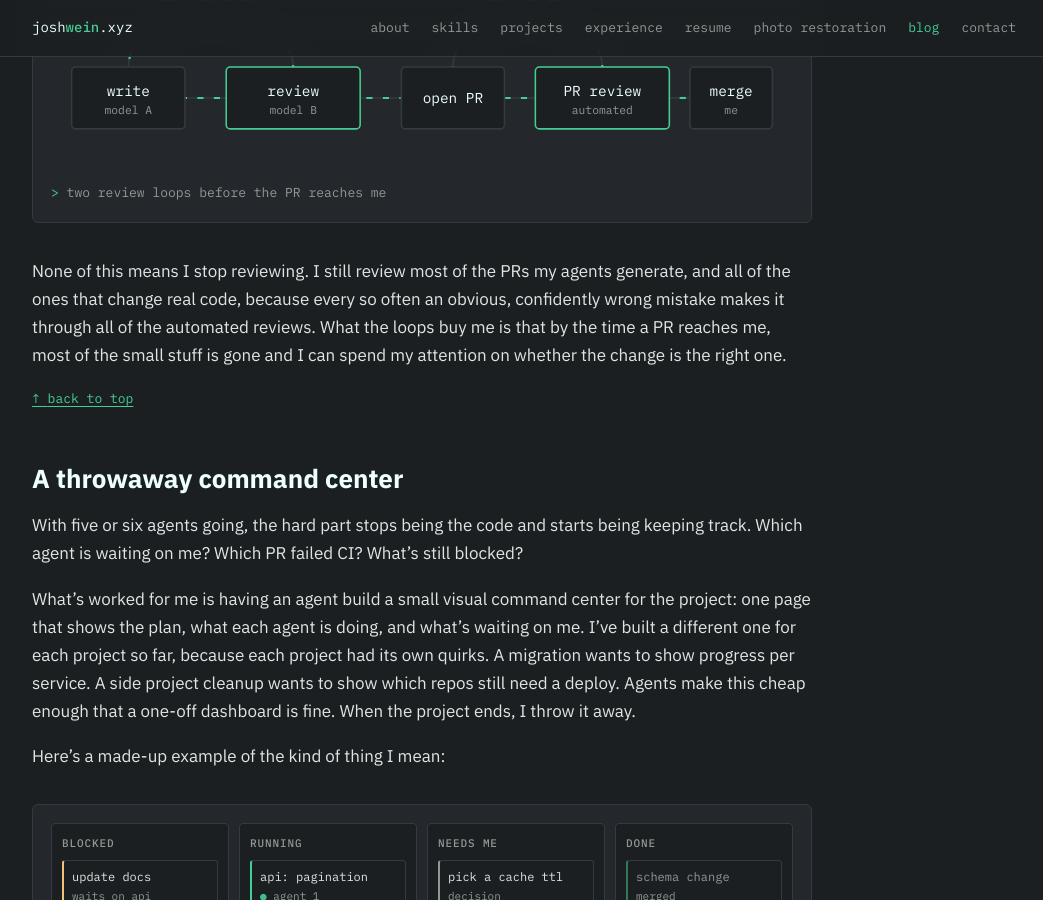
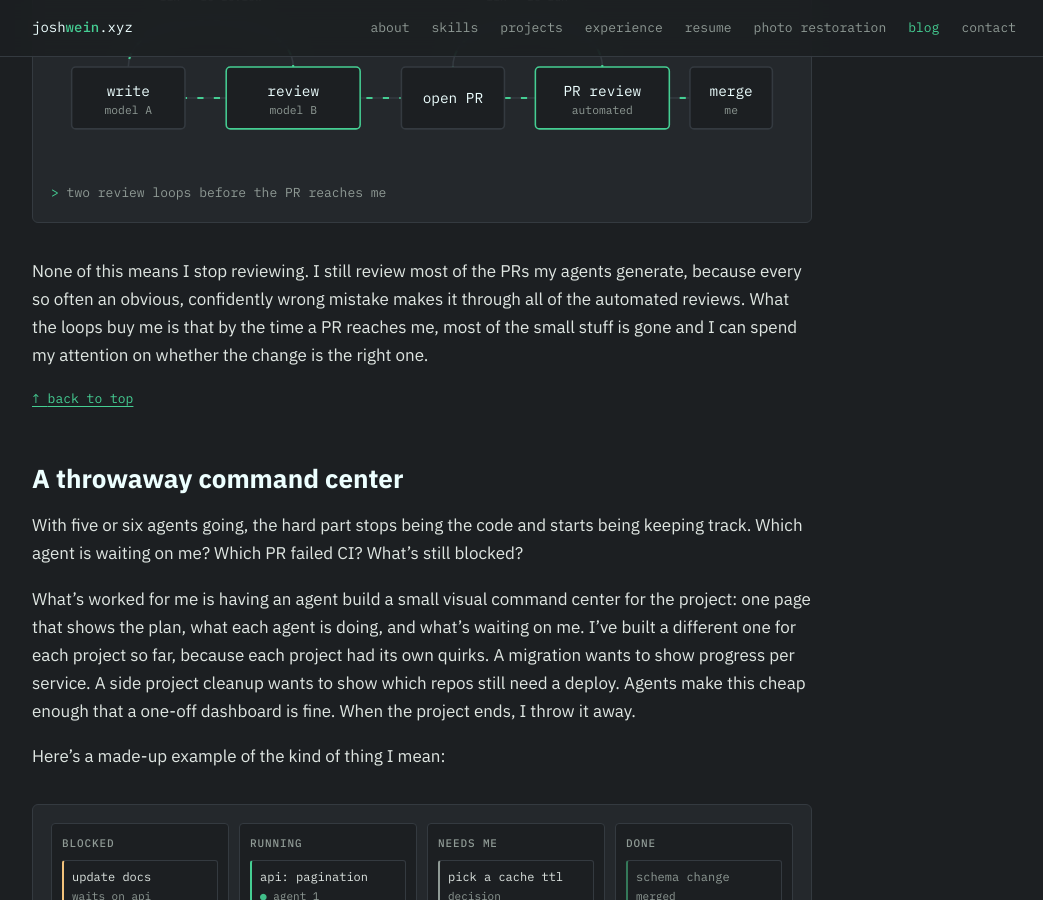
Before and after one commit to JoshWein/blog, a Jekyll site: the page built from _posts/2026-11-21-multi-agent-workflows.md, in a window 1280 px wide and 900 px high, scrolled down 4240 px. Shown: the whole window, without its empty margins (116-1159 px from the left). Built offline with Jekyll 4.4.1, drawn with Linux system fonts in a browser that asks for light colours; comment, search, counter and statistics services are not loaded.

Commit message:
Don't overstate which PRs get human review
Co-Authored-By: Claude Opus 5.5 <noreply@anthropic.com>
Claude-Session: https://claude.ai/code/session_01HtAirmGQyAcmjJao62wzYe

```diff
--- a/_posts/2026-11-21-multi-agent-workflows.md
+++ b/_posts/2026-11-21-multi-agent-workflows.md
@@ -153,7 +153,7 @@ Either way, the review comments go back to whoever wrote the code, they fix it,
 <figcaption>two review loops before the PR reaches me</figcaption>
 </figure>
 
-None of this means I stop reviewing. I still review most of the PRs my agents generate, and all of the ones that change real code, because every so often an obvious, confidently wrong mistake makes it through all of the automated reviews. What the loops buy me is that by the time a PR reaches me, most of the small stuff is gone and I can spend my attention on whether the change is the right one.
+None of this means I stop reviewing. I still review most of the PRs my agents generate, because every so often an obvious, confidently wrong mistake makes it through all of the automated reviews. What the loops buy me is that by the time a PR reaches me, most of the small stuff is gone and I can spend my attention on whether the change is the right one.
 
 [back to top](#top)
 {: .back-top}
```
